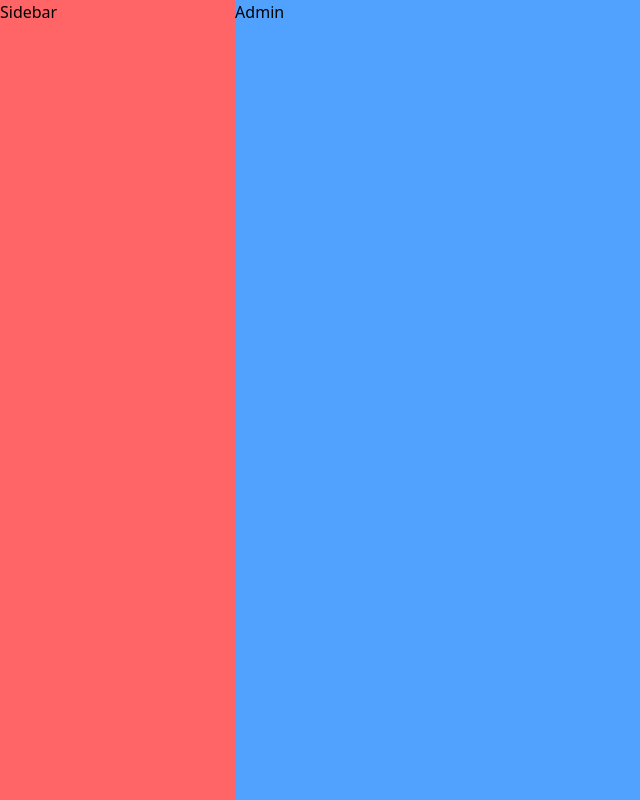
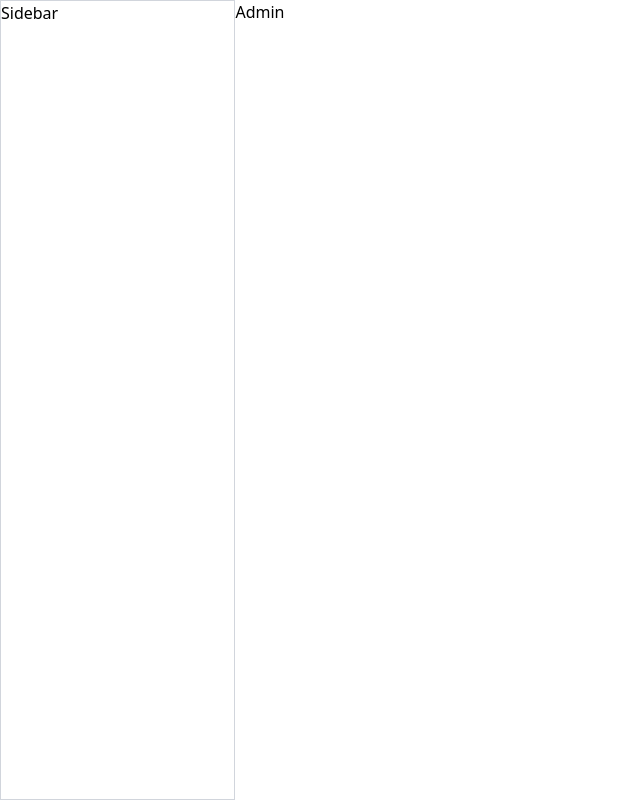
Before and after one commit to hanrike/pyppageTailwind, a React (Vite) app: page /admin/clientes in a window 1280 px wide. Shown: the whole page, without its empty margins (0-640 px from the left). Built offline with nearby package versions, Linux system fonts and the light colour scheme.

Commit message:
quitada de color en el sidebar y division entre el sidebar y el private layout sin colores

```diff
--- a/src/components/Sidebar.jsx
+++ b/src/components/Sidebar.jsx
@@ -2,7 +2,7 @@
 import React from 'react'
 
 const Sidebar = () => {
-  return <nav className='w-72 bg-red-400'>Sidebar</nav>;
+  return <nav className='w-72 border border-gray-300 h-full flex flex-col justify-between'>Sidebar</nav>;
 };
 
 export default Sidebar;
--- a/src/layouts/AuthLayout.jsx
+++ b/src/layouts/AuthLayout.jsx
@@ -5,9 +5,11 @@ const AuthLayout = () => {
   //Debo importar el outlet para que con el react router dom queden quemados los layouts con las rutas especificas en este caso registro
   // y login
   return (
-    <main className='flex-grow bg-blue-400'>
-      <Outlet/>
-    </main>
+    <div className='flex flex-col items-center justify-center bg-gray-50 py-2 px-4'>
+      <main className='flex w-full'>
+        <Outlet/>
+      </main>
+    </div>
   )
 }
 
--- a/src/layouts/PrivateLayout.jsx
+++ b/src/layouts/PrivateLayout.jsx
@@ -10,7 +10,7 @@ const PrivateLayout = () => {
     //con esta clase divido el sidebar de todos los private layout de admin clientes y vehiculos con sus rutas funcionando
     <div className="flex w-screen h-screen">
       <Sidebar/>
-      <main className='flex w-full bg-blue-400 overflow-y-scroll'>
+      <main className='flex w-full  overflow-y-scroll'>
         <Outlet/>
       </main>
     </div>
--- a/src/pages/Login.jsx
+++ b/src/pages/Login.jsx
@@ -15,10 +15,11 @@ const Login = () => {
           />
           <input
           className='appearance-none px-3 py-2 boder border-gray-500 text-gray-900 rounded-md focus:outline-none focus:ring-indigo-500 focus:z-10 sm:text-sm '
-          type='password' required/>
+          type='password'
+          required/>
         </div>
-        <div>
-          <div className='flex justify-between'>
+        <div className='flex justify-between'>
+          <div>
           {/**Siempre los labels deben estar asociados a un input darle un nombre al label es una buena practica
            * ayuda tambien al ceo y posicionamiento
           */}
```
Also changed, not shown: src/media/pyp.png (added).
